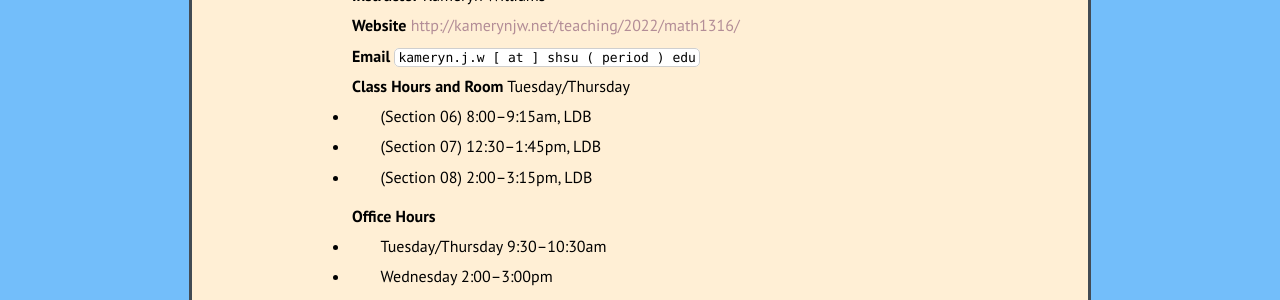
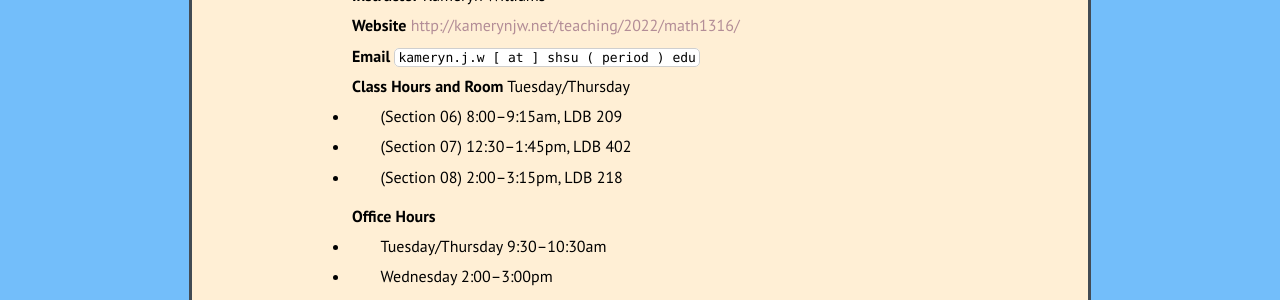
Before and after one commit to kamerynjw/kamerynjw.github.io, a Jekyll site: the page built from teaching/2022/math1316/syllabus.md, in a window 1280 px wide and 900 px high. Shown: the part 292-592 px from the top of the window. Built offline with Jekyll 4.4.1, drawn with Linux system fonts in a browser that asks for light colours; nearby versions of some CDN libraries.

Commit message:
forgot room numbers

```diff
--- a/teaching/2022/math1316/syllabus.md
+++ b/teaching/2022/math1316/syllabus.md
@@ -17,11 +17,11 @@ Class Information
 
 **Class Hours and Room** Tuesday/Thursday
 
-* (Section 06) 8:00–9:15am, LDB
+* (Section 06) 8:00–9:15am, LDB 209
 
-* (Section 07) 12:30–1:45pm, LDB
+* (Section 07) 12:30–1:45pm, LDB 402
 
-* (Section 08) 2:00–3:15pm, LDB
+* (Section 08) 2:00–3:15pm, LDB 218
 
 **Office Hours**
 
```
